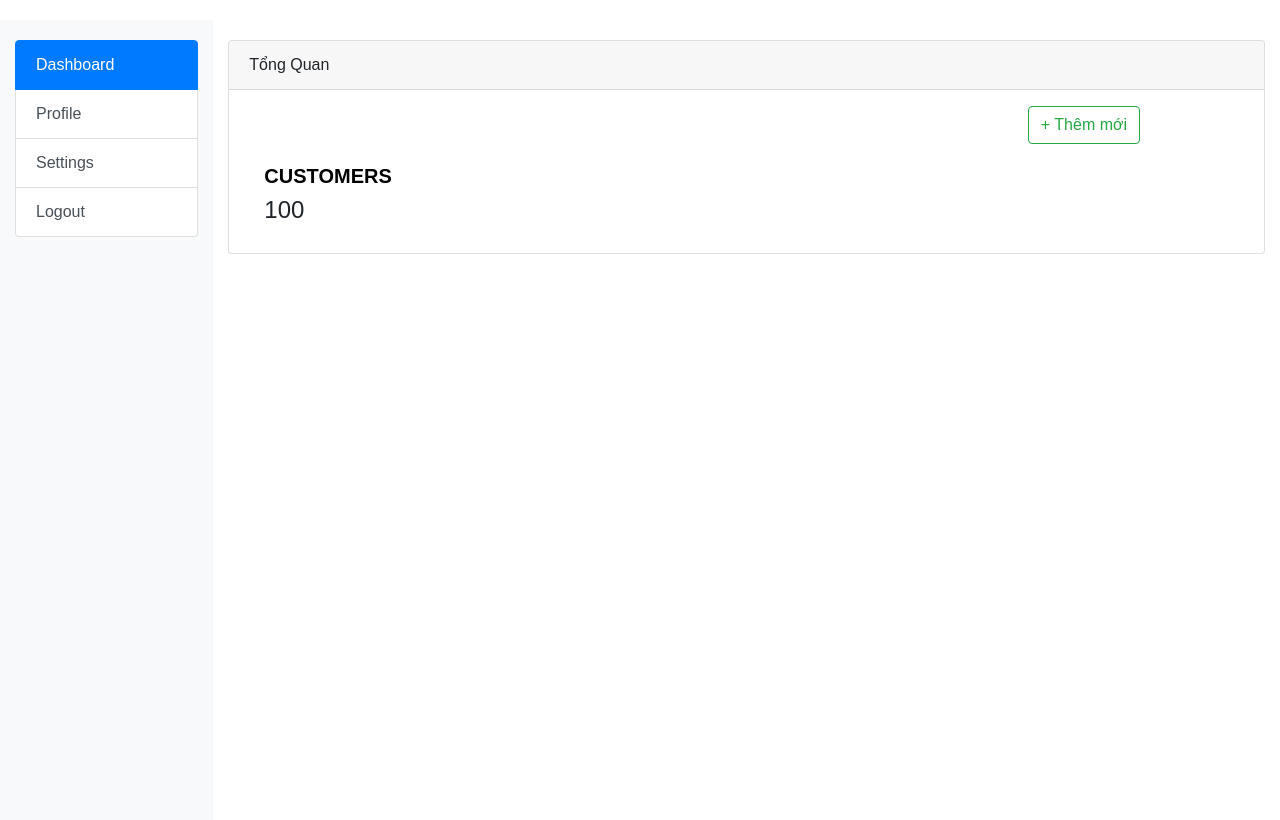
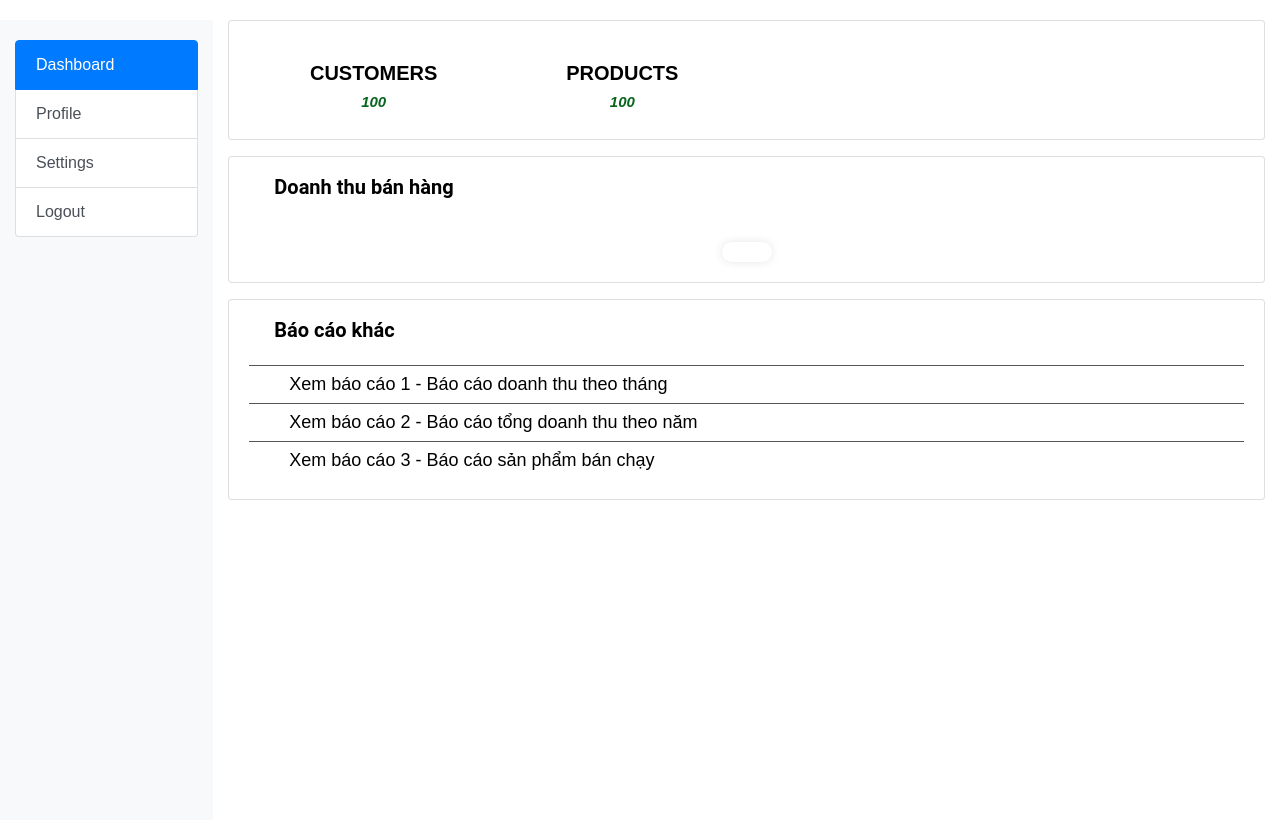
Before and after one commit to Thach45/Superstore-Sales, a Flask app: page /search in a window 1280 px wide. Shown: the part 56-876 px from the top of the page. Run offline with Flask 3, Linux system fonts and the light colour scheme; some libraries are stand-ins or nearby versions.

Commit message:
thêm giao diện dashboard

```diff
--- a/main.py
+++ b/main.py
@@ -12,4 +12,4 @@ app.register_blueprint(home_bp)
 app.register_blueprint(search_bp)
 
 if __name__ == '__main__':
-    app.run(debug=True)
+    app.run(debug=True, port=8000)
--- a/static/style/dashboard.css
+++ b/static/style/dashboard.css
@@ -1,5 +1,49 @@
+.info-summary{
+    display: flex;
+
+    margin-top: 20px;
+}
 .quantity-Customer .titleCustomer{
     font-size: 20px;
     font-weight: 600;
     color: #000;
 }
+.quantity-Customer .quantityCustomer{
+    font-size: 15px;
+    font-weight: 600;
+    color: #07651e;
+}
+.quantity-Product .titleProduct{
+    font-size: 20px;
+    font-weight: 600;
+    color: #000;
+}
+.quantity-Product .quantityProduct{
+    font-size: 15px;
+    font-weight: 600;
+    color: #07651e;
+}
+.title-chart{
+    font-size: 20px;
+    color: #000;
+    padding: 15px 12px 0px 25px;
+    margin-left: 20px;
+    font-weight: 600;
+    font-family: "Roboto", sans-serif;
+
+
+}
+.chart{
+    margin-top: 20px;
+    padding: 10px 25px;
+    background-color: #fff;
+    border-radius: 10px;
+    box-shadow: 0 0 10px rgba(0,0,0,0.1);
+}
+.list-report a{
+    padding: 5px 40px;
+    color: #000;
+    font-size: 18px;
+    border-top: 1px solid #575656;
+    display: block;
+}
--- a/static/style/layout.css
+++ b/static/style/layout.css
@@ -27,4 +27,5 @@ main {
 }
 .main-Dashboard {
     height: 100vh;
+    padding-top: 0px;
 }
--- a/templates/dashboard.html
+++ b/templates/dashboard.html
@@ -5,18 +5,39 @@
 {% block content %}
 <link href="{{ url_for('static', filename='style/dashboard.css') }}" rel="stylesheet">
 <div class="card mb-3">
-    <div class="card-header">Tổng Quan</div>
-    <div class="row mt-3">
-        <div class="col-9"></div>
-        <div class="col-3">
-            <a href="account/create" class="btn btn-outline-success">+ Thêm mới</a>
+
+    <div class="card-body">
+        <div class="info-summary">
+            <div class="quantity-Customer col-3 text-center">
+            <h4 class="titleCustomer">CUSTOMERS</h4>
+                <i><h4 class="quantityCustomer ">100</h4></i>
+            </div>
+
+            <div class="quantity-Product col-3 text-center">
+                <h4 class="titleProduct">PRODUCTS</h4>
+                <i><h4 class="quantityProduct">100</h4></i>
+            </div>
         </div>
     </div>
-    <div class="card-body">
-        <div class="quantity-Customer col-3">
-           <h4 class="titleCustomer">CUSTOMERS</h4>
-            <h4 class="quantityCustomer">100</h4>
-        </div>
+
+</div>
+<div class="card mb-3">
+    <div class="card-body row title-chart">
+        Doanh thu bán hàng
+    </div>
+    <div class="card-body text-center">
+      <img src="{{ image_url }}" class="chart">
+    </div>
+</div>
+<div class="card mb-3">
+    <div class="card-body row title-chart">
+        Báo cáo khác
+    </div>
+    <div class="card-body list-report">
+        <a href="#">Xem báo cáo 1 - Báo cáo doanh thu theo tháng</a>
+        <a href="#">Xem báo cáo 2 - Báo cáo tổng doanh thu theo năm</a>
+        <a href="#">Xem báo cáo 3 - Báo cáo sản phẩm bán chạy</a>
+    </div>
     </div>
 </div>
 {% endblock %}
```
Also changed, not shown: blueprint/home/home_controller.py (+18 -9 lines), static/images/sales.png (added).
